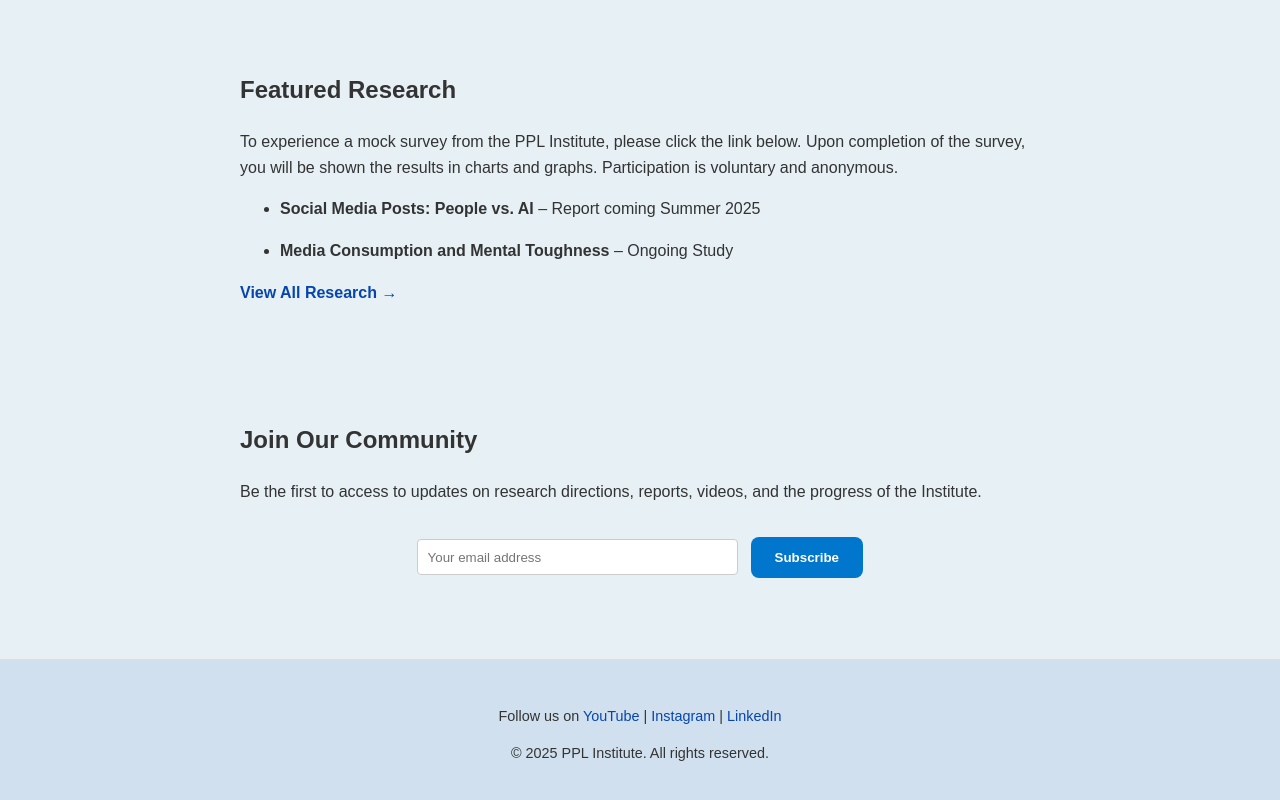
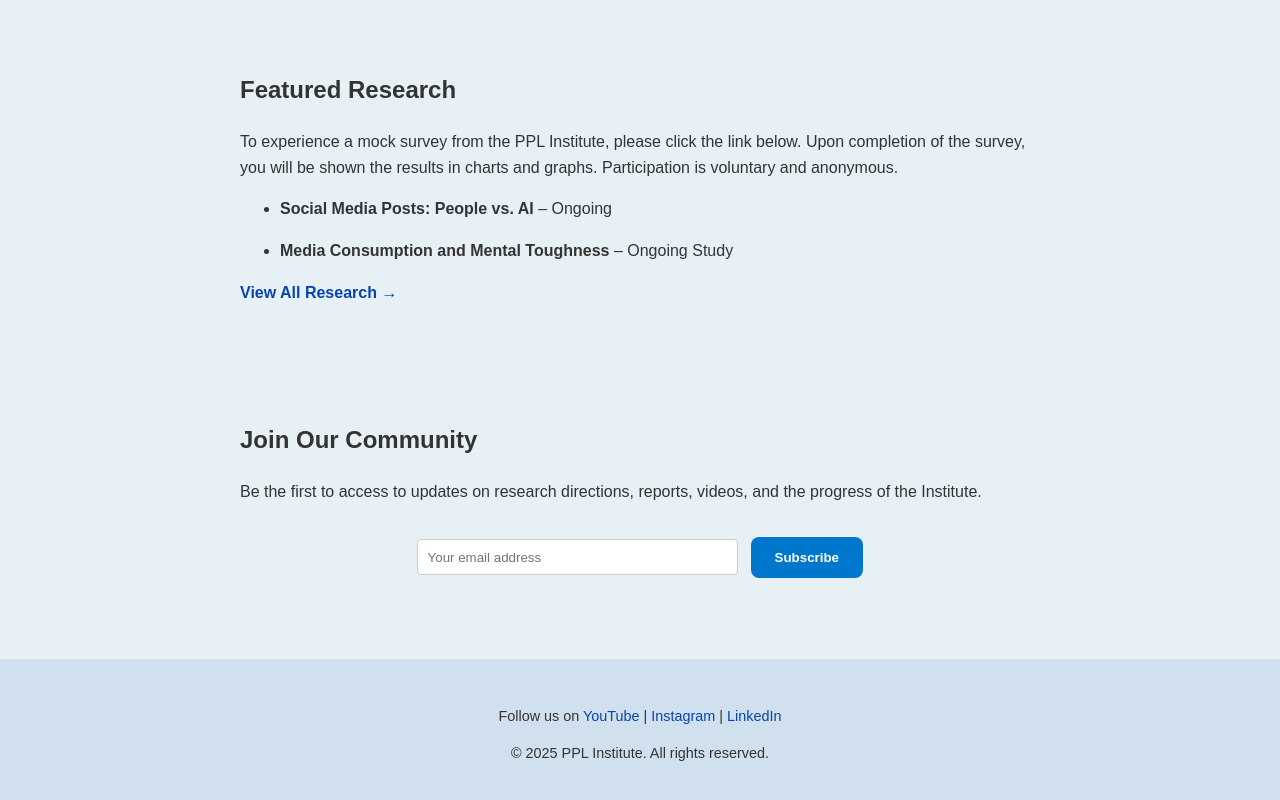
Before and after one commit to ppl-institute/PPL-Institute, a plain HTML site: page index.html in a window 1280 px wide. Shown: the part 760-1560 px from the top of the page. Drawn offline with Linux system fonts and the light colour scheme.

Commit message:
Update index.html

```diff
--- a/index.html
+++ b/index.html
@@ -134,7 +134,7 @@ h1 {
     <p>To experience a mock survey from the PPL Institute, please click the link below. Upon completion of the survey, you will
         be shown the results in charts and graphs. Participation is voluntary and anonymous. </p>
     <ul>
-      <li><strong>Social Media Posts: People vs. AI</strong> – Report coming Summer 2025</li>
+      <li><strong>Social Media Posts: People vs. AI</strong> – Ongoing</li>
       <li><strong>Media Consumption and Mental Toughness</strong> – Ongoing Study</li>
     </ul>
     <a href="research.html" class="text-link">View All Research →</a>
```
